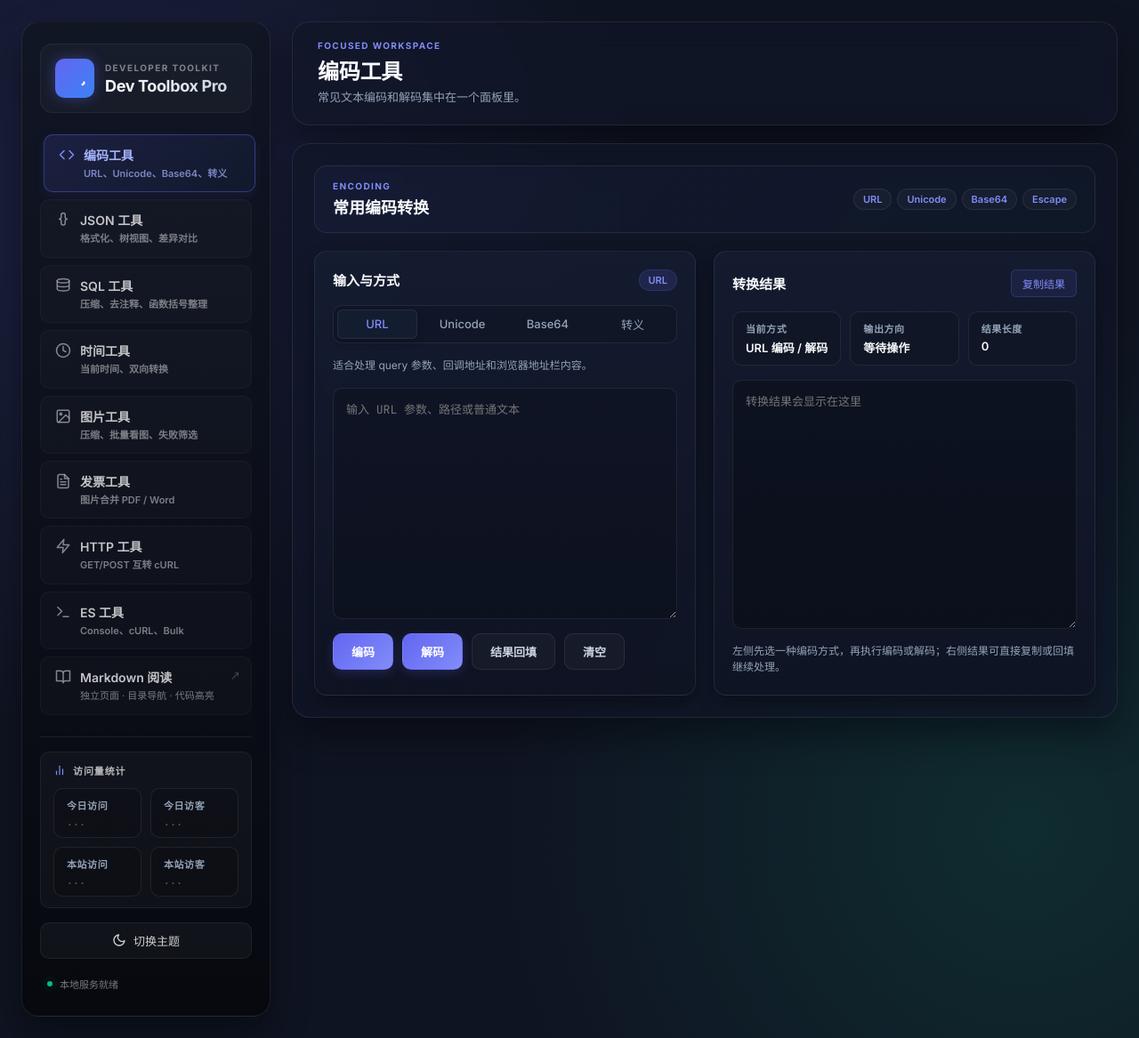
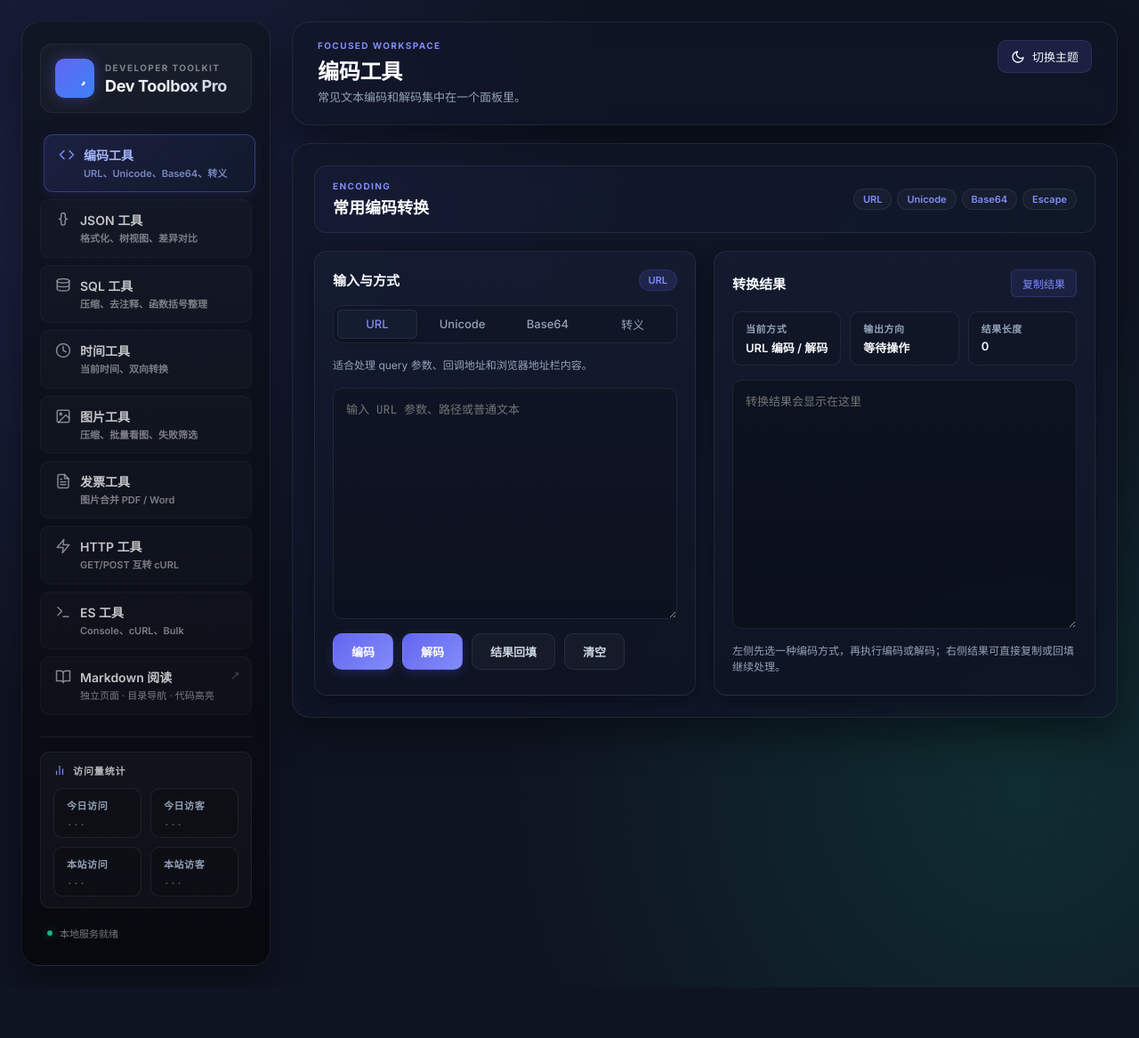
Before and after one commit to mingzhixiao/utils, a browser extension: page site/index.html in a window 1280 px wide. Shown: the whole page at 89% size. After the commit the page ends 1110 px from the top, so only its background shows below. Drawn offline with nearby package versions, Linux system fonts and the light colour scheme; some packages are replaced by stand-ins of ours; a script that the page names is missing.

Commit message:
将主题切换按钮移至工作区右上角，并优化样式适配。
Co-authored-by: Cursor <cursoragent@cursor.com>

```diff
--- a/site/index.html
+++ b/site/index.html
@@ -139,13 +139,6 @@
             </div>
           </div>
 
-          <button id="themeToggleBtn" class="theme-toggle-btn" type="button" aria-label="切换主题">
-            <div class="theme-toggle-inner">
-              <svg class="sun-icon" viewBox="0 0 24 24" width="16" height="16" fill="none" stroke="currentColor" stroke-width="2" stroke-linecap="round" stroke-linejoin="round"><circle cx="12" cy="12" r="5"/><line x1="12" y1="1" x2="12" y2="3"/><line x1="12" y1="21" x2="12" y2="23"/><line x1="4.22" y1="4.22" x2="5.64" y2="5.64"/><line x1="18.36" y1="18.36" x2="19.78" y2="19.78"/><line x1="1" y1="12" x2="3" y2="12"/><line x1="21" y1="12" x2="23" y2="12"/><line x1="4.22" y1="19.78" x2="5.64" y2="18.36"/><line x1="18.36" y1="5.64" x2="19.78" y2="4.22"/></svg>
-              <svg class="moon-icon" viewBox="0 0 24 24" width="16" height="16" fill="none" stroke="currentColor" stroke-width="2" stroke-linecap="round" stroke-linejoin="round"><path d="M21 12.79A9 9 0 1 1 11.21 3 7 7 0 0 0 21 12.79z"/></svg>
-              <span class="theme-text">切换主题</span>
-            </div>
-          </button>
           <div class="system-status">
             <span class="status-dot online"></span>
             <span class="status-text">本地服务就绪</span>
@@ -160,6 +153,13 @@
             <h2 id="workspaceTitle">编码工具</h2>
             <p class="workspace-subtitle" id="workspaceSubtitle">常见文本编码和解码集中在一个面板里。</p>
           </div>
+          <button id="themeToggleBtn" class="theme-toggle-btn" type="button" aria-label="切换主题">
+            <div class="theme-toggle-inner">
+              <svg class="sun-icon" viewBox="0 0 24 24" width="16" height="16" fill="none" stroke="currentColor" stroke-width="2" stroke-linecap="round" stroke-linejoin="round"><circle cx="12" cy="12" r="5"/><line x1="12" y1="1" x2="12" y2="3"/><line x1="12" y1="21" x2="12" y2="23"/><line x1="4.22" y1="4.22" x2="5.64" y2="5.64"/><line x1="18.36" y1="18.36" x2="19.78" y2="19.78"/><line x1="1" y1="12" x2="3" y2="12"/><line x1="21" y1="12" x2="23" y2="12"/><line x1="4.22" y1="19.78" x2="5.64" y2="18.36"/><line x1="18.36" y1="5.64" x2="19.78" y2="4.22"/></svg>
+              <svg class="moon-icon" viewBox="0 0 24 24" width="16" height="16" fill="none" stroke="currentColor" stroke-width="2" stroke-linecap="round" stroke-linejoin="round"><path d="M21 12.79A9 9 0 1 1 11.21 3 7 7 0 0 0 21 12.79z"/></svg>
+              <span class="theme-text">切换主题</span>
+            </div>
+          </button>
         </header>
 
         <section class="tool-panel active" id="encodingSection" data-panel-title="编码工具" data-panel-description="常见文本编码和解码集中在一个面板里。">
--- a/site/styles.css
+++ b/site/styles.css
@@ -299,22 +299,24 @@ summary {
 }
 
 .theme-toggle-btn {
-  width: 100%;
-  padding: 10px 14px;
+  flex-shrink: 0;
+  width: auto;
+  padding: 8px 14px;
   border-radius: var(--radius-md);
-  background: rgba(255, 255, 255, 0.04);
-  border: 1px solid rgba(255, 255, 255, 0.06);
-  color: rgba(255, 255, 255, 0.8);
+  background: var(--accent-soft);
+  border: 1px solid var(--border);
+  color: var(--text);
   cursor: pointer;
   font-size: 13px;
   font-weight: 500;
   transition: all 0.2s;
+  align-self: flex-start;
 }
 
 .theme-toggle-btn:hover {
-  background: rgba(255, 255, 255, 0.08);
-  border-color: rgba(255, 255, 255, 0.1);
-  color: #fff;
+  background: var(--accent-soft);
+  border-color: var(--accent-strong);
+  color: var(--accent-strong);
 }
 
 .theme-toggle-inner {
@@ -339,11 +341,6 @@ html[data-theme="light"] .sun-icon {
 
 html[data-theme="light"] .moon-icon {
   display: none;
-}
-
-html[data-theme="light"] .theme-toggle-btn {
-  color: #fff;
-  border-color: rgba(255, 255, 255, 0.1);
 }
 
 .system-status {
@@ -472,7 +469,8 @@ html[data-theme="light"] .theme-toggle-btn {
 .workspace-header {
   display: flex;
   justify-content: space-between;
-  align-items: center;
+  align-items: flex-start;
+  gap: 16px;
   padding: 20px 28px;
 }
 
@@ -1625,6 +1623,15 @@ button.secondary:hover {
     grid-template-columns: 1fr;
   }
 
+  .workspace-header {
+    flex-direction: column;
+    align-items: stretch;
+  }
+
+  .theme-toggle-btn {
+    align-self: flex-end;
+  }
+
   .grid.two {
     grid-template-columns: 1fr;
   }
```
